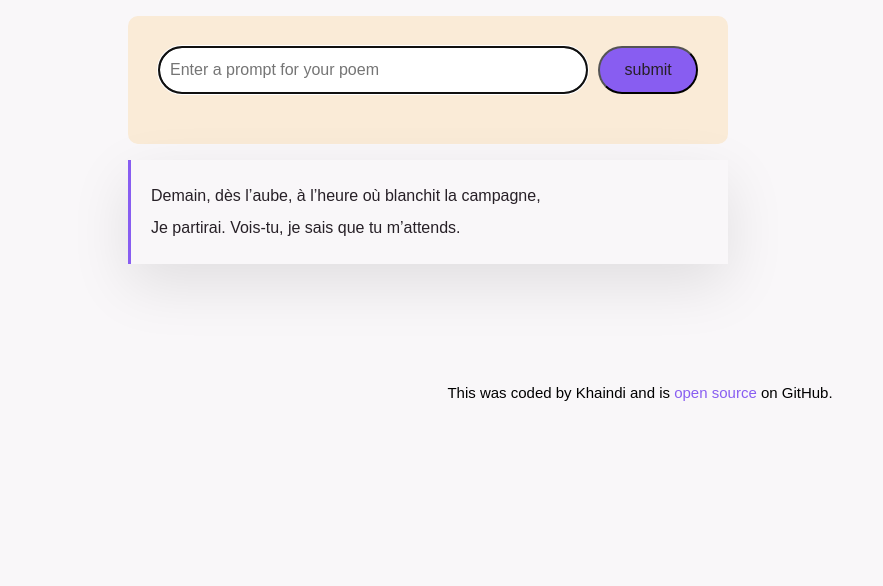
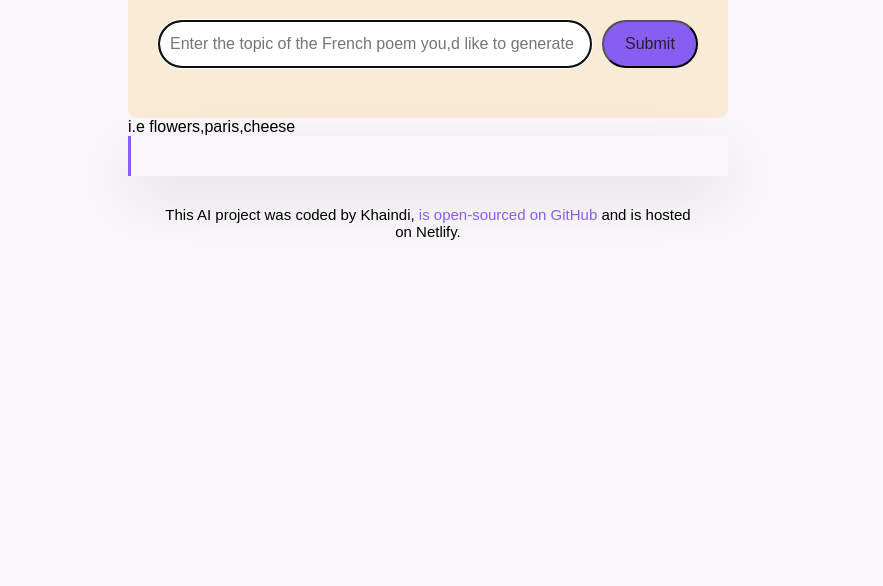
Before and after one commit to HAINDI/poem-generator, a plain HTML site: page index.html in a window 1280 px wide. Shown: the part 214-800 px from the top of the page, without its empty margins (0-883 px from the left). Drawn offline with nearby package versions, Linux system fonts and the light colour scheme.

Commit message:
added html structures

```diff
--- a/index.html
+++ b/index.html
@@ -1,36 +1,48 @@
-vv<!DOCTYPE html>
+<!DOCTYPE html>
 <html lang="en">
   <head>
-    <meta charset="UTF-8">
-    <meta name="viewport" content="width=device-width, initial-scale=1.0">
-    <title>Poem generator</title>
-<link rel="stylesheet" href="style.css">
-<link rel="preconnect" href="https://fonts.googleapis.com">
-<title>AI French poem generator</title>
+    <meta charset="UTF-8" />
+    <meta name="viewport" content="width=device-width, initial-scale=1.0" />
+    <script src="https://unpkg.com/typewriter-effect@latest/dist/core.js"></script>
+    <script src="https://unpkg.com/axios/dist/axios.min.js"></script>
+    <script src="https://unpkg.com/marked/marked.min.js"></script>
+    <link rel="stylesheet" href="style.css" />
+    <title>AI French Poem Generator</title>
   </head>
-<body >
+  <body>
     <div class="container">
       <header>
-    <h1>Welcome to my Poem generator</h1>
+        <h1>AI French Poem Generator</h1>
       </header>
+
       <main>
-        <form>
-            <input type="text"  placeholder="Enter a prompt for your poem" required autofocus autocomplete="off" id="prompt" class="instructions">
-            <input type="submit" id="submit" value="submit" class="button">
+        <div class="form-container">
+        <form id="poem-generator-form">
+          <input
+            type="text"
+            placeholder="Enter the topic of the French poem you,d like to generate"
+            autofocus
+            required
+            autocomplete="off"
+            class="instructions"
+            id="user-instructions"
+          />
+          <input type="submit" class="button" />
         </form>
-            <div class="poem">
-                Demain, dès l’aube, à l’heure où blanchit la campagne,
-                <br/>
-Je partirai. Vois-tu, je sais que tu m’attends.
+        <div class="hint">i.e flowers,paris,cheese</div>
         </div>
+
+        <div class="poem hidden blink" id="poem"></div>
       </main>
-    </div>
-    </body>
 
       <footer>
-    This was coded by Khaindi and is <a href="https://github.com/HAINDI/poem-generator" target="_blank">open source</a> on GitHub.
+  This AI project was coded by Khaindi,
+  <a href="https://github.com/HAINDI/poem-generator" target="_blank" rel="noopener noreferrer">
+    is open-sourced on GitHub
+  </a> and is hosted on Netlify.
 </footer>
-    <script src="https://cdn.jsdelivr.net/npm/axios/dist/axios.min.js"></script>
+    </div>
+
     <script src="script.js"></script>
   </body>
 </html>
```
Lines whose indentation alone changed are shown as unchanged.
